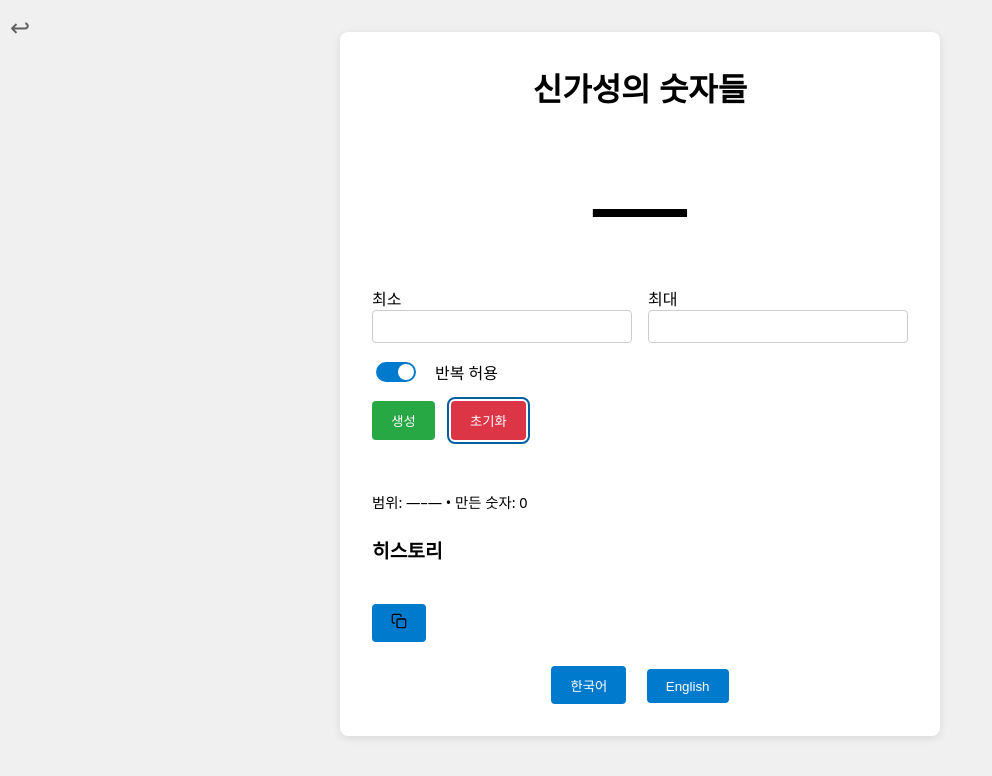
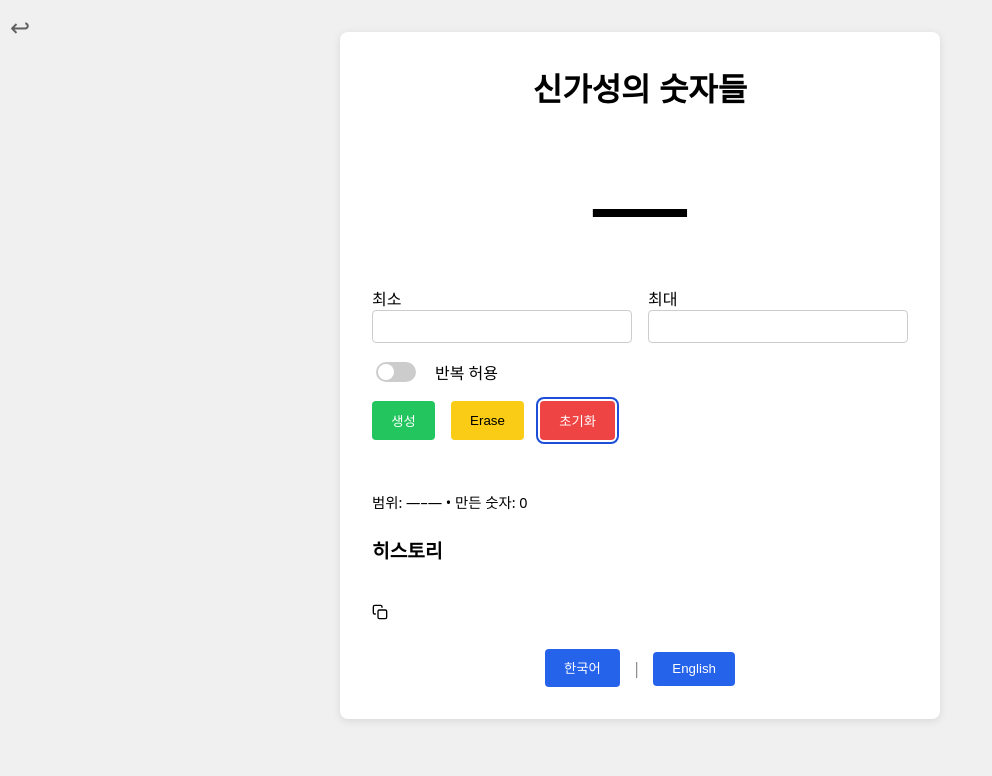
Before and after one commit to singaseongj/singaseong_numbers, a website: page index.html in a window 1280 px wide. Both pictures are taken after a click on the button "초기화". Shown: the whole page, without its empty margins (0-992 px from the left). Drawn offline with Linux system fonts and the light colour scheme.

Commit message:
feat: add erase button and refresh styling

```diff
--- a/app.js
+++ b/app.js
@@ -17,6 +17,7 @@
   const copyTooltip = document.getElementById('copyTooltip');
   const langKoBtn = document.getElementById('lang-ko');
   const langEnBtn = document.getElementById('lang-en');
+  const eraseBtn = document.getElementById('erase');
 
   const translations = {
     en: {
@@ -54,7 +55,7 @@
   let currentLang = 'ko';
   let currentErrorKey = null;
 
-  let allowRepeats = true;
+  let allowRepeats = false;
   let generatedSet = new Set();
   let count = 0;
 
@@ -100,8 +101,8 @@
   function resetState() {
     minInput.value = '';
     maxInput.value = '';
-    allowRepeats = true;
-    repeatToggle.checked = true;
+    allowRepeats = false;
+    repeatToggle.checked = false;
     generatedSet.clear();
     count = 0;
     historyList.innerHTML = '';
@@ -151,6 +152,18 @@
     allowRepeats = repeatToggle.checked;
   });
 
+  eraseBtn.addEventListener('click', () => {
+    generatedSet.clear();
+    count = 0;
+    historyList.innerHTML = '';
+    renderResult('—');
+    clearError();
+    generateBtn.disabled = false;
+    const minVal = minInput.value || '—';
+    const maxVal = maxInput.value || '—';
+    updateStatus(minVal, maxVal, 0);
+  });
+
   copyBtn.addEventListener('click', () => {
     const items = Array.from(historyList.children).map(li => li.textContent);
     if (!items.length) return;
@@ -186,6 +199,7 @@
   langKoBtn.addEventListener('click', () => switchLanguage('ko'));
   langEnBtn.addEventListener('click', () => switchLanguage('en'));
 
+  repeatToggle.checked = false;
   switchLanguage('ko');
   renderResult('—');
 })();
--- a/index.html
+++ b/index.html
@@ -29,12 +29,13 @@
         <input type="number" id="max">
       </div>
       <div class="field switch-field">
-        <input type="checkbox" id="repeatToggle" checked>
+        <input type="checkbox" id="repeatToggle">
         <label for="repeatToggle" class="switch-slider"></label>
         <label for="repeatToggle" class="switch-text">반복 허용</label>
       </div>
       <div class="buttons">
         <button id="generate">생성</button>
+        <button id="erase" type="button">Erase</button>
         <button id="reset" type="reset">초기화</button>
       </div>
     </section>
@@ -52,6 +53,7 @@
     </section>
     <div class="lang-buttons">
       <button id="lang-ko" type="button">한국어</button>
+      <span class="lang-sep" aria-hidden="true">|</span>
       <button id="lang-en" type="button">English</button>
     </div>
   </main>
--- a/styles.css
+++ b/styles.css
@@ -84,7 +84,7 @@ h1 {
 }
 
 .switch-field input[type=checkbox]:checked {
-  background: #007acc;
+  background: #2563eb;
 }
 
 .switch-field input[type=checkbox]:checked::before {
@@ -101,30 +101,44 @@ button {
   padding: 0.6rem 1.2rem;
   border: none;
   border-radius: 4px;
-  background: #007acc;
+  background: #2563eb;
   color: #fff;
   cursor: pointer;
-  transition: background 0.2s;
+  transition: background 0.2s, box-shadow 0.2s;
 }
 
 button:hover {
-  background: #005fa3;
+  background: #1d4ed8;
+}
+
+button:active {
+  box-shadow: 0 2px 4px rgba(0,0,0,0.2);
+  transform: translateY(1px);
 }
 
 #generate {
-  background: #28a745;
+  background: #22c55e;
 }
 
 #generate:hover {
-  background: #1e7e34;
+  background: #16a34a;
 }
 
 #reset {
-  background: #dc3545;
+  background: #ef4444;
 }
 
 #reset:hover {
-  background: #b02a37;
+  background: #dc2626;
+}
+
+#erase {
+  background: #facc15;
+  color: #000;
+}
+
+#erase:hover {
+  background: #eab308;
 }
 
 button:disabled {
@@ -133,7 +147,7 @@ button:disabled {
 }
 
 button:focus, input:focus {
-  outline: 2px solid #005fa3;
+  outline: 2px solid #1d4ed8;
   outline-offset: 2px;
 }
 
@@ -173,9 +187,20 @@ button:focus, input:focus {
   margin-top: 0.5rem;
 }
 
+
 .copy-wrapper {
   position: relative;
   display: inline-block;
+}
+
+#copyHistory {
+  background: transparent;
+  padding: 0;
+  color: #000;
+}
+
+#copyHistory:hover {
+  background: transparent;
 }
 
 .copy-wrapper img {
@@ -196,6 +221,7 @@ button:focus, input:focus {
   opacity: 0;
   pointer-events: none;
   transition: opacity 0.2s;
+  white-space: nowrap;
 }
 
 .tooltip.show {
@@ -209,6 +235,10 @@ button:focus, input:focus {
 
 .lang-buttons button {
   margin: 0 0.5rem;
+}
+
+.lang-sep {
+  color: #888;
 }
 
 .home-button {
```
